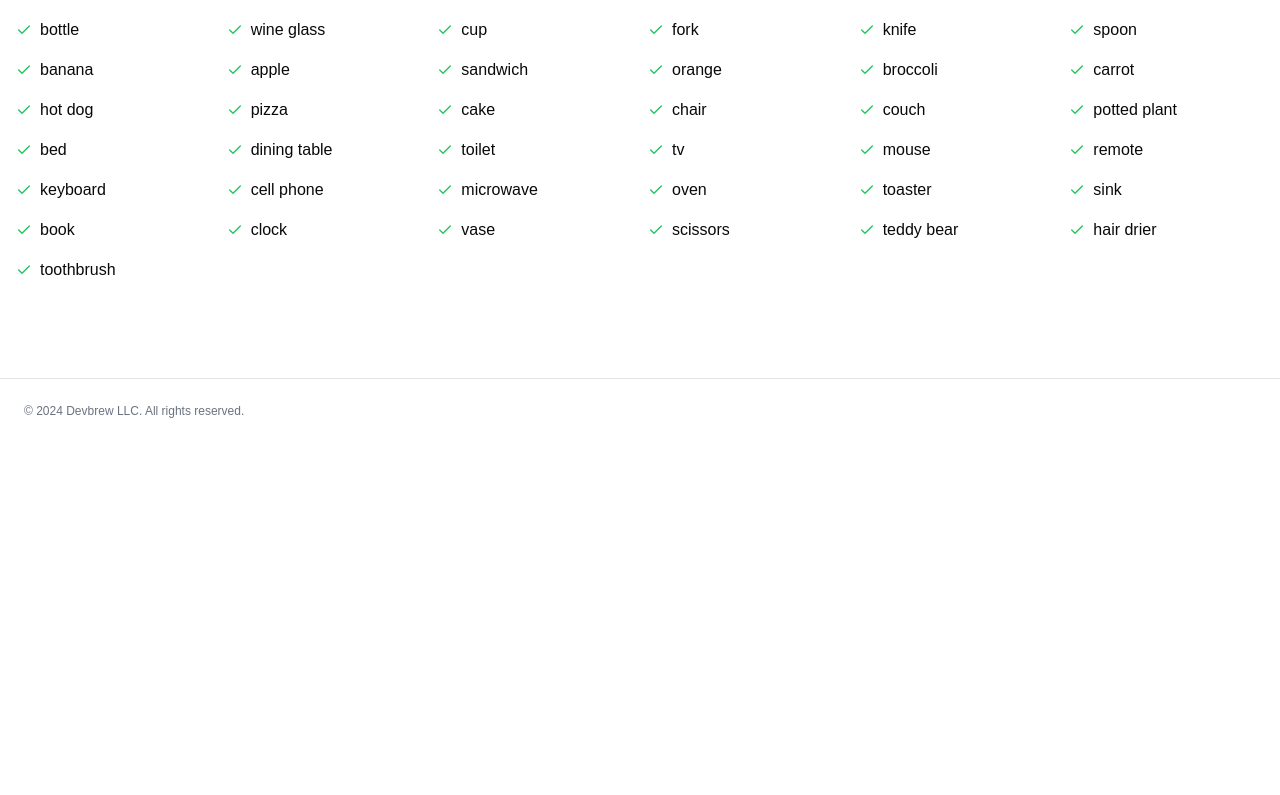
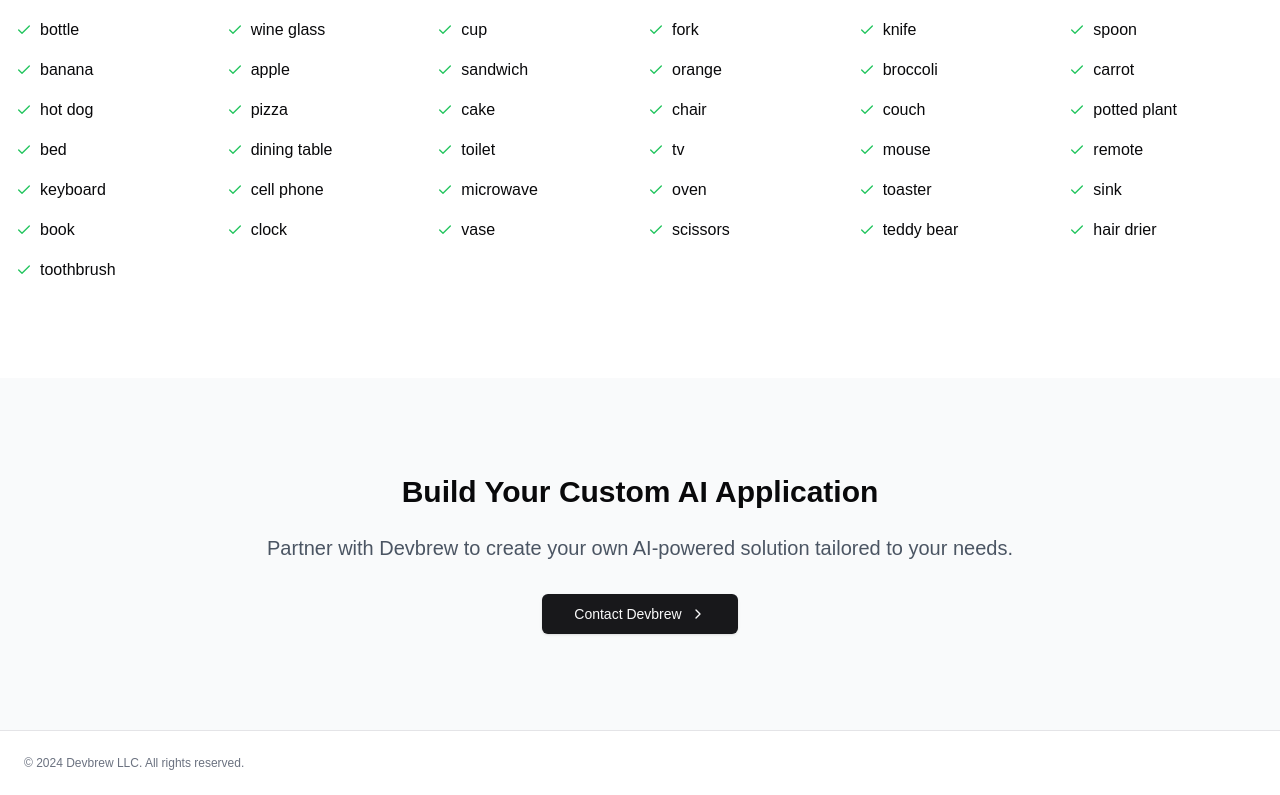
Before and after one commit to joekariuki/smartcam-ai, a Next.js app: page / in a window 1280 px wide. Shown: the part 2875-3670 px from the top of the page. Before the commit the page ends 3318 px from the top, so only its background shows below. Built offline with nearby package versions, Linux system fonts and the light colour scheme.

Commit message:
feat(home): integrate DevbrewCTA component in Home
Add DevbrewCTA component to the Home page to promote custom AI application development services by Devbrew.

```diff
--- a/app/page.tsx
+++ b/app/page.tsx
@@ -1,4 +1,5 @@
 import DetectableObjects from "@/components/detectable-objects";
+import DevbrewCTA from "@/components/devbrew-cta";
 import Features from "@/components/features";
 import Hero from "@/components/hero";
 import HowItWorks from "@/components/how-it-works";
@@ -17,6 +18,7 @@ export default function Home() {
         <UseCases />
         <KeyMetrics />
         <DetectableObjects />
+        <DevbrewCTA />
       </main>
     </div>
   );
```
